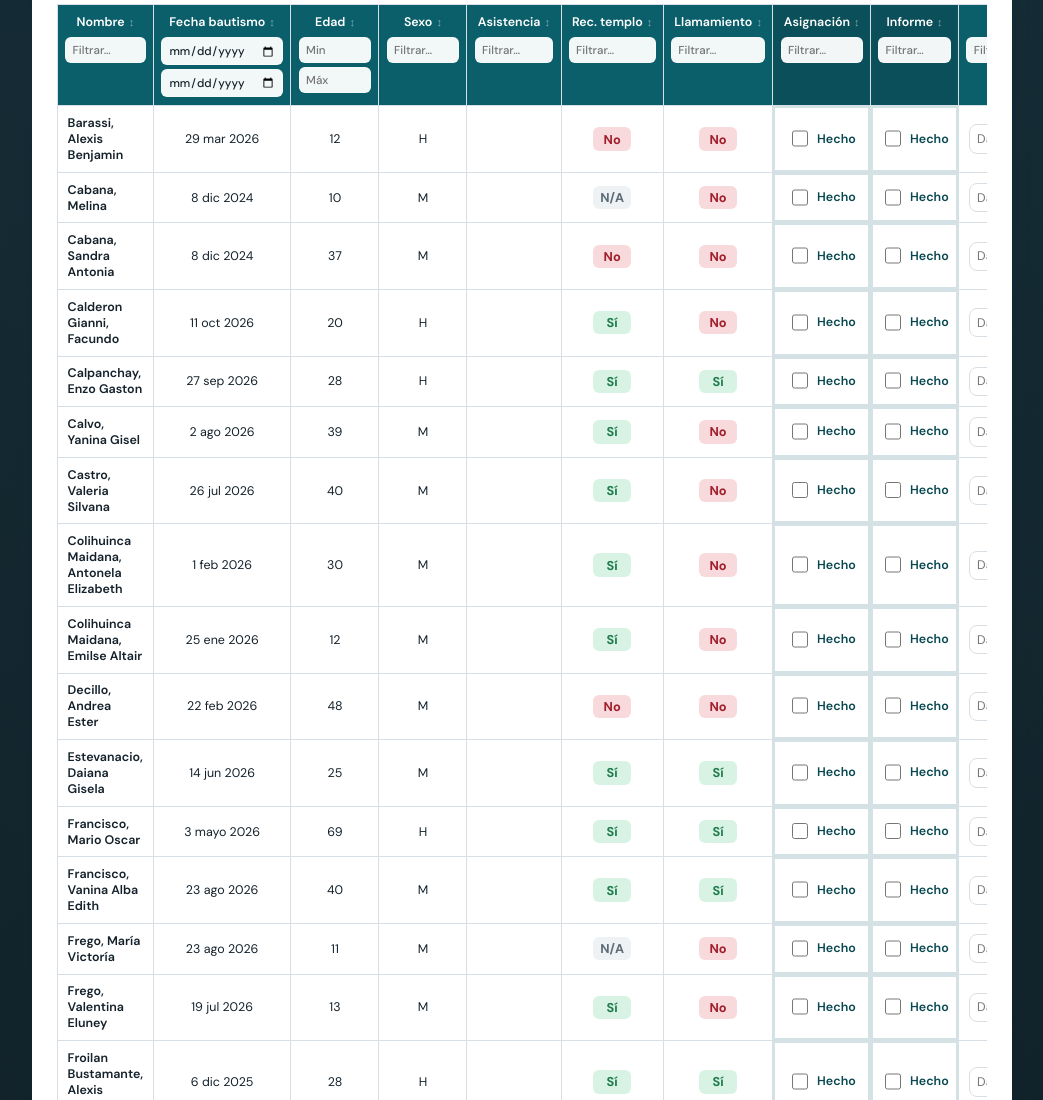
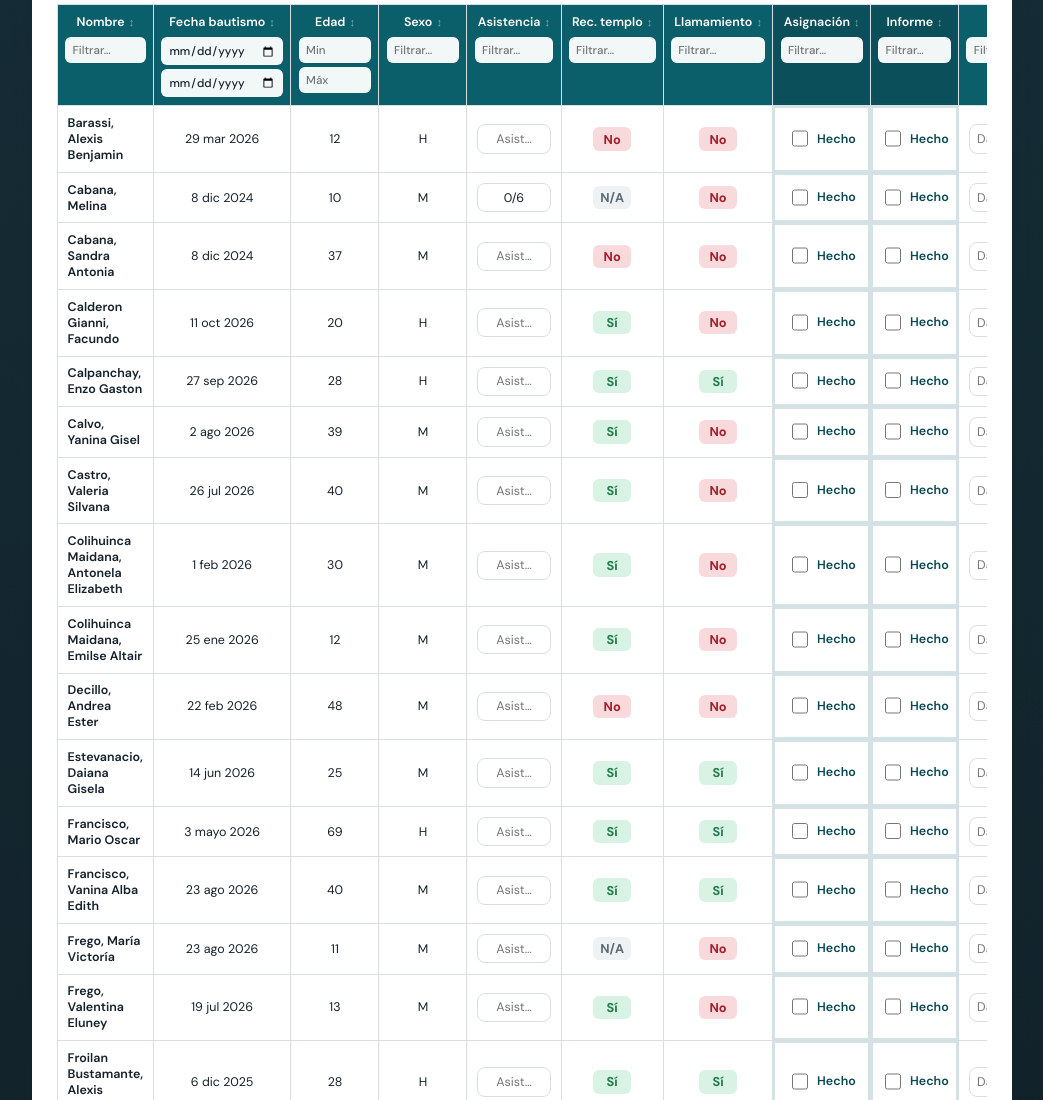
Before and after one commit to RantuchoM/Correlacion-Distrito, a plain HTML site: page index.html in a window 1280 px wide. Shown: the part 1380-2480 px from the top of the page, without its empty margins (118-1161 px from the left). Drawn offline with nearby package versions, Linux system fonts and the light colour scheme.

Commit message:
Conservar datos por nombre al reimportar y hacer editable la asistencia.
Co-authored-by: Cursor <cursoragent@cursor.com>

```diff
--- a/app.js
+++ b/app.js
@@ -203,17 +203,79 @@
     }, delayMs);
   }
 
+  function normName(value) {
+    return String(value || "")
+      .normalize("NFD")
+      .replace(/[\u0300-\u036f]/g, "")
+      .trim()
+      .toLocaleLowerCase("es");
+  }
+
+  function indexMembersForMerge(units) {
+    const byUnitName = new Map();
+    const byName = new Map();
+    for (const unit of units || []) {
+      for (const member of unit.members || []) {
+        const nameKey = normName(member.name);
+        if (!nameKey) continue;
+        byUnitName.set(`${normName(unit.name)}::${nameKey}`, member);
+        byName.set(nameKey, member);
+      }
+    }
+    return { byUnitName, byName };
+  }
+
+  // Campos que el usuario edita a mano: se conservan al reimportar LCR/CSV.
+  const HAND_FIELDS = ["attendance", "assignment", "report", "dato"];
+
+  function mergeHandFieldsByName(previousUnits, nextReport) {
+    if (!previousUnits?.length || !nextReport?.units?.length) return nextReport;
+    const { byUnitName, byName } = indexMembersForMerge(previousUnits);
+    let kept = 0;
+
+    for (const unit of nextReport.units) {
+      for (const member of unit.members || []) {
+        const nameKey = normName(member.name);
+        if (!nameKey) continue;
+        const prev =
+          byUnitName.get(`${normName(unit.name)}::${nameKey}`) ||
+          byName.get(nameKey);
+        if (!prev) continue;
+
+        let touched = false;
+        for (const field of HAND_FIELDS) {
+          const incoming = String(member[field] ?? "").trim();
+          const previous = String(prev[field] ?? "").trim();
+          if (!incoming && previous) {
+            member[field] = prev[field];
+            touched = true;
+          }
+        }
+        if (touched) kept += 1;
+      }
+    }
+
+    nextReport._mergeMeta = { kept };
+    return nextReport;
+  }
+
   function applyLcrPayload(payload) {
     if (!payload || !payload.units) {
       throw new Error("JSON inválido: no hay unidades.");
     }
     const onlyConverts = document.getElementById("onlyConverts")?.checked !== false;
-    state = window.mapLcrExportToReport(payload, { onlyConverts });
+    const previousUnits = clone(state?.units || []);
+    let next = window.mapLcrExportToReport(payload, { onlyConverts });
+    next = mergeHandFieldsByName(previousUnits, next);
+    state = next;
     refresh();
     const total = state._lcrMeta?.total ?? 0;
+    const kept = state._mergeMeta?.kept || 0;
     setImportStatus(
       `Importado: ${state.units.length} unidades, ${total} personas` +
-        (onlyConverts ? " (solo conversos)." : ".")
+        (onlyConverts ? " (solo conversos)" : "") +
+        (kept ? ` · ${kept} filas conservaron datos previos` : "") +
+        "."
     );
     setStatus("Listo para descargar PDF.");
   }
@@ -316,9 +378,21 @@
   }
 
   function mergePayload(base, incoming) {
+    // Une unidades por nombre; los miembros se fusionan luego por persona en applyLcrPayload.
     const map = new Map((base.units || []).map((u) => [u.name, u]));
     for (const u of incoming.units || []) {
-      map.set(u.name, u);
+      const prev = map.get(u.name);
+      if (!prev) {
+        map.set(u.name, u);
+        continue;
+      }
+      const byName = new Map(
+        (prev.members || []).map((m) => [normName(m.name), m])
+      );
+      for (const m of u.members || []) {
+        byName.set(normName(m.name), m);
+      }
+      map.set(u.name, { ...u, members: [...byName.values()] });
     }
     return {
       ...incoming,
@@ -327,7 +401,7 @@
     };
   }
 
-  async function importFromText(text, { merge = false } = {}) {
+  async function importFromText(text, { merge = true } = {}) {
     const trimmed = text.trim();
     let payload;
     if (trimmed.startsWith("{")) {
@@ -335,30 +409,8 @@
     } else {
       payload = csvToPayload(trimmed);
     }
-    if (merge && state?.units?.length) {
-      const current = {
-        units: state.units.map((u) => ({
-          name: u.name,
-          members: (u.members || []).map((m) => ({
-            name: m.name,
-            unit: u.name,
-            age: m.age,
-            sex: m.sex,
-            priesthood: "",
-            callings: m.calling === "Sí" ? "x" : "",
-            isConvert: "Sí",
-            homeTeachers: "",
-            visitingTeachers: "",
-            templeDate: m.temple === "Sí" ? "x" : "",
-            confirmationDate: m.baptism || "",
-          })),
-        })),
-      };
-      // Better: keep last imported raw if available
-      payload = mergePayload(
-        window._lastLcrPayload || current,
-        payload
-      );
+    if (merge && window._lastLcrPayload?.units?.length) {
+      payload = mergePayload(window._lastLcrPayload, payload);
     }
     window._lastLcrPayload = payload;
     applyLcrPayload(payload);
@@ -498,7 +550,16 @@
               <td>${escapeHtml(m.baptism || "")}</td>
               <td>${escapeHtml(age)}</td>
               <td>${escapeHtml(sex)}</td>
-              <td>${m.attendance ? `<span class="status ${attendanceClass(m.attendance)}">${escapeHtml(m.attendance)}</span>` : ""}</td>
+              <td class="col-asistencia">
+                <input
+                  type="text"
+                  class="row-dato no-print"
+                  data-field="attendance"
+                  value="${escapeHtml(m.attendance || "")}"
+                  placeholder="Asist…"
+                />
+                <span class="dato-print only-print ${m.attendance ? attendanceClass(m.attendance) : ""}">${escapeHtml(m.attendance || "")}</span>
+              </td>
               <td>${statusChip(m.temple)}</td>
               <td>${statusChip(m.calling)}</td>
               <td class="col-asignacion">
@@ -658,6 +719,15 @@
           if (field === "dato") {
             const printEl = tr.querySelector(".dato-print");
             if (printEl) printEl.textContent = input.value;
+          }
+          if (field === "attendance") {
+            const printEl = input.closest("td")?.querySelector(".dato-print");
+            if (printEl) {
+              printEl.textContent = input.value;
+              printEl.className = `dato-print only-print ${
+                input.value ? attendanceClass(input.value) : ""
+              }`;
+            }
           }
         };
         input.addEventListener("click", (e) => e.stopPropagation());
--- a/styles.css
+++ b/styles.css
@@ -610,6 +610,15 @@ summary {
   color: var(--ink);
 }
 
+.col-asistencia {
+  min-width: 5.5rem;
+}
+
+.col-asistencia .row-dato {
+  min-width: 4.5rem;
+  text-align: center;
+}
+
 .col-dato {
   min-width: 8rem;
 }
```
